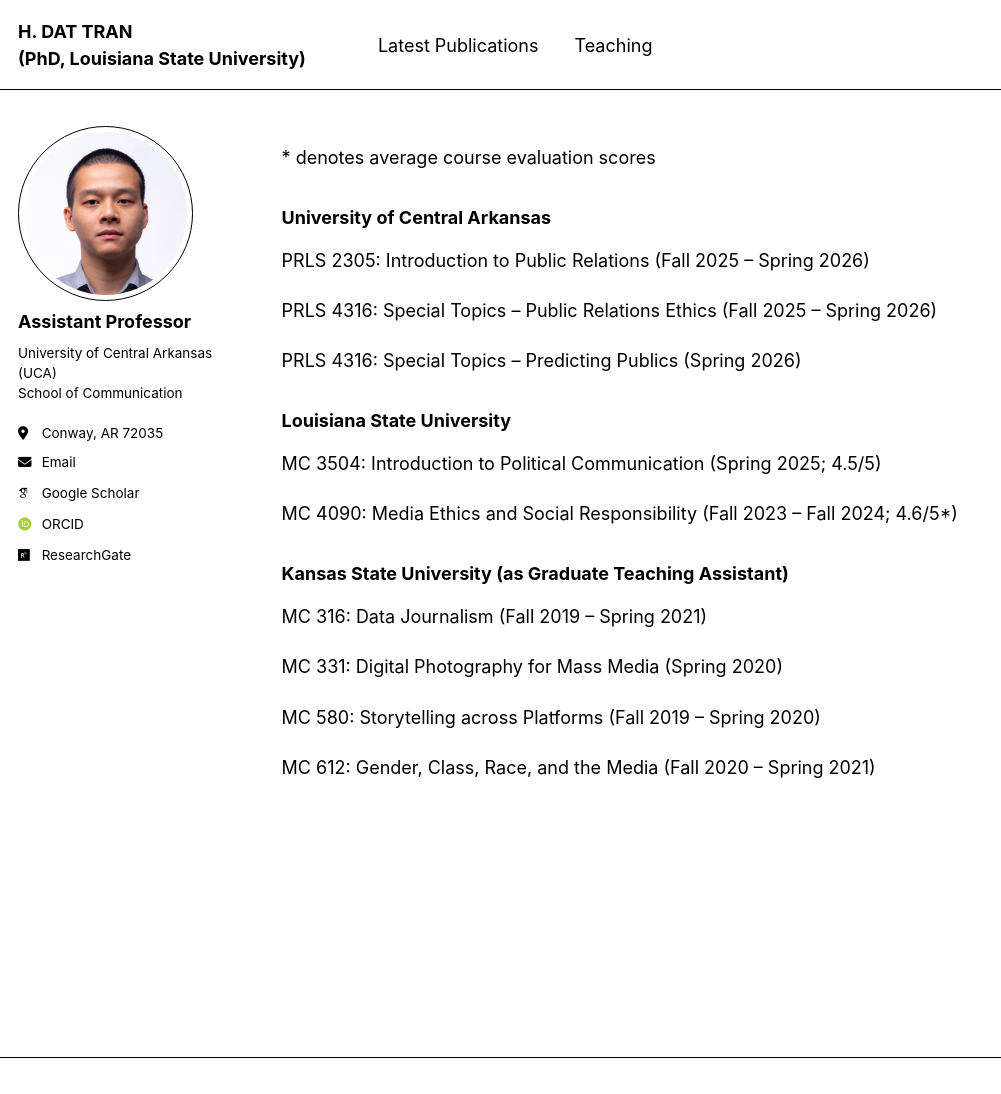
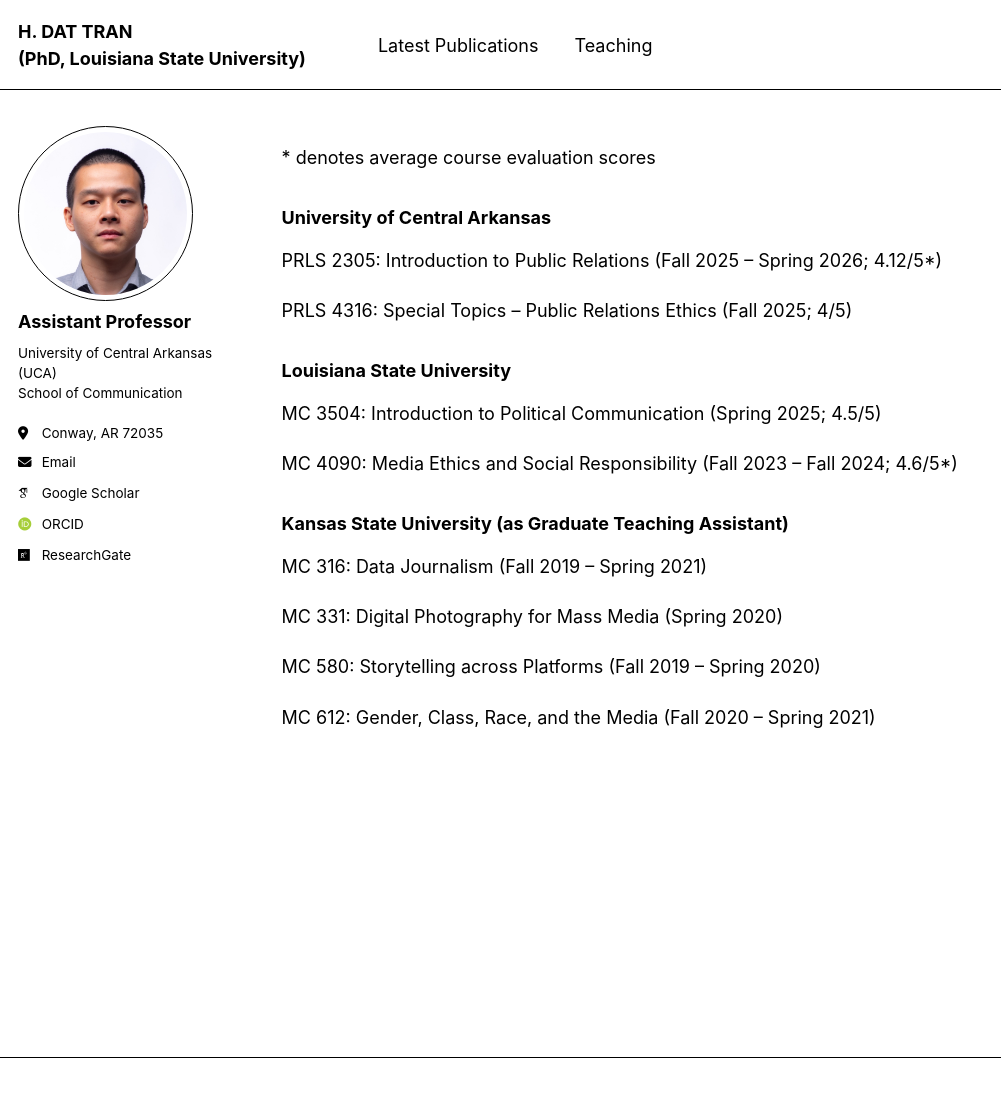
Before and after one commit to hdattran/hdattran.github.io, a Jekyll site: the page built from _pages/teaching.md, in a window 1280 px wide and 1094 px high. Shown: the whole window, without its empty margins (0-1001 px from the left). Built offline with Jekyll 4.4.1, drawn with Linux system fonts in a browser that asks for light colours; some web fonts are replaced.

Commit message:
Update course evaluation scores and details

```diff
--- a/_pages/teaching.md
+++ b/_pages/teaching.md
@@ -9,15 +9,13 @@ author_profile: true
 
 \* denotes average course evaluation scores
 
+### University of Central Arkansas
+
+PRLS 2305: Introduction to Public Relations (Fall 2025 – Spring 2026; 4.12/5*)
+
+PRLS 4316: Special Topics – Public Relations Ethics (Fall 2025; 4/5)
 
 
-### University of Central Arkansas
-
-PRLS 2305: Introduction to Public Relations (Fall 2025 – Spring 2026)
-
-PRLS 4316: Special Topics – Public Relations Ethics (Fall 2025 – Spring 2026)
-
-PRLS 4316: Special Topics – Predicting Publics (Spring 2026)
 
 ### Louisiana State University
 
```
